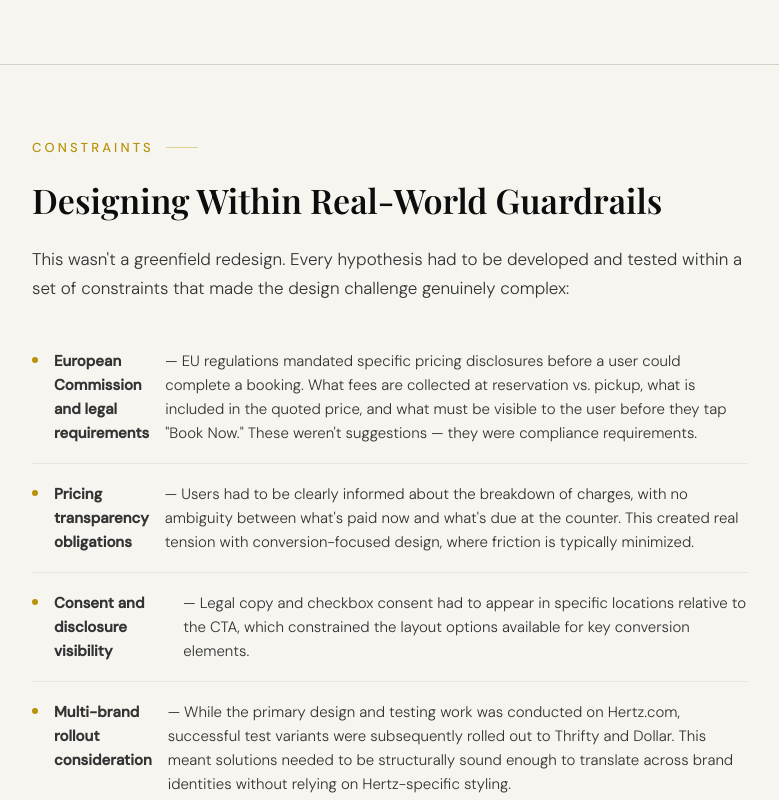
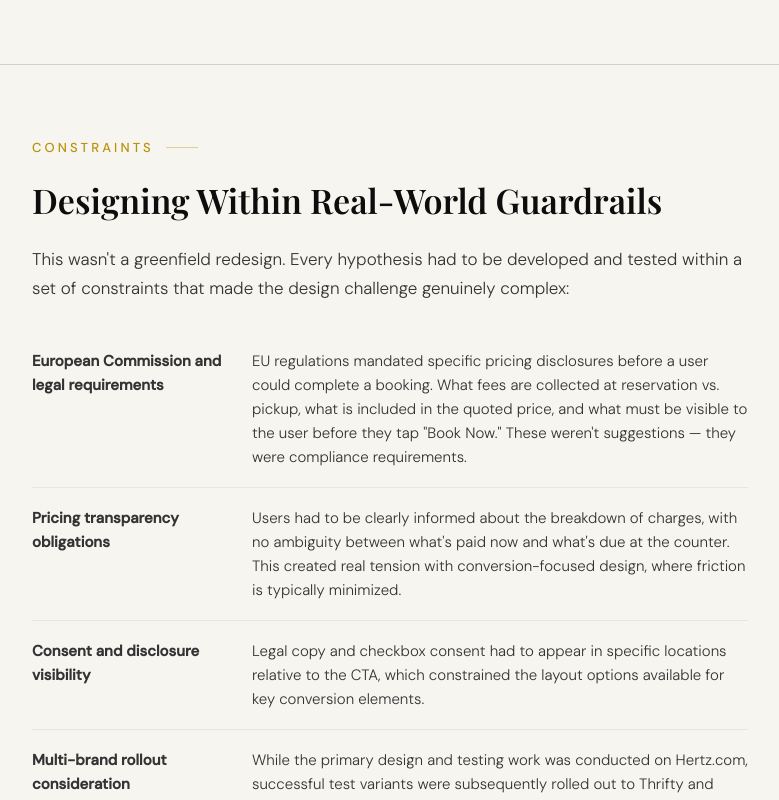
Before and after one commit to cpupton/hertz-case-study, a plain HTML site: page index.html in a window 1280 px wide. Shown: the part 2000-2800 px from the top of the page, without its empty margins (250-1029 px from the left). Drawn offline with nearby package versions, Linux system fonts and the light colour scheme; a web font is replaced by a local one.

Commit message:
Add files via upload

```diff
--- a/index.html
+++ b/index.html
@@ -537,7 +537,7 @@
         <span>A/B Testing · Friction Reduction · Competitive Audit · Prototyping</span>
       </div>
       <div class="meta-item">
-        <label>Test Concepts</label>
+        <label>Identified Test Concepts</label>
         <span>8–12 Checkout Hypotheses</span>
       </div>
     </div>
@@ -590,13 +590,30 @@ The gap itself was the diagnosis. Members are high-intent users who've already f
     <h2>Designing Within Real-World Guardrails</h2>
     <p>This wasn't a greenfield redesign. Every hypothesis had to be developed and tested within a set of constraints that made the design challenge genuinely complex:</p>
 
-    <ul class="findings">
-      <li><strong>European Commission and legal requirements</strong> — EU regulations mandated specific pricing disclosures before a user could complete a booking. What fees are collected at reservation vs. pickup, what is included in the quoted price, and what must be visible to the user before they tap "Book Now." These weren't suggestions — they were compliance requirements.</li>
-      <li><strong>Pricing transparency obligations</strong> — Users had to be clearly informed about the breakdown of charges, with no ambiguity between what's paid now and what's due at the counter. This created real tension with conversion-focused design, where friction is typically minimized.</li>
-      <li><strong>Consent and disclosure visibility</strong> — Legal copy and checkbox consent had to appear in specific locations relative to the CTA, which constrained the layout options available for key conversion elements.</li>
-      <li><strong>Multi-brand rollout consideration</strong> — While the primary design and testing work was conducted on Hertz.com, successful test variants were subsequently rolled out to Thrifty and Dollar. This meant solutions needed to be structurally sound enough to translate across brand identities without relying on Hertz-specific styling.</li>
-      <li><strong>US checkout as benchmark, not template</strong> — The US experience was a reference point for conversion performance, but couldn't be directly replicated due to the legal and regulatory differences between markets.</li>
-    </ul>
+    <table style="width:100%; border-collapse:collapse; margin:28px 0; font-size:15px; font-weight:300; color:#333; line-height:1.6;">
+      <tbody>
+        <tr style="border-bottom:1px solid var(--light-gray);">
+          <td style="width:220px; min-width:220px; padding:18px 24px 18px 0; vertical-align:top;"><strong>European Commission and legal requirements</strong></td>
+          <td style="padding:18px 0; vertical-align:top;">EU regulations mandated specific pricing disclosures before a user could complete a booking. What fees are collected at reservation vs. pickup, what is included in the quoted price, and what must be visible to the user before they tap "Book Now." These weren't suggestions — they were compliance requirements.</td>
+        </tr>
+        <tr style="border-bottom:1px solid var(--light-gray);">
+          <td style="width:220px; min-width:220px; padding:18px 24px 18px 0; vertical-align:top;"><strong>Pricing transparency obligations</strong></td>
+          <td style="padding:18px 0; vertical-align:top;">Users had to be clearly informed about the breakdown of charges, with no ambiguity between what's paid now and what's due at the counter. This created real tension with conversion-focused design, where friction is typically minimized.</td>
+        </tr>
+        <tr style="border-bottom:1px solid var(--light-gray);">
+          <td style="width:220px; min-width:220px; padding:18px 24px 18px 0; vertical-align:top;"><strong>Consent and disclosure visibility</strong></td>
+          <td style="padding:18px 0; vertical-align:top;">Legal copy and checkbox consent had to appear in specific locations relative to the CTA, which constrained the layout options available for key conversion elements.</td>
+        </tr>
+        <tr style="border-bottom:1px solid var(--light-gray);">
+          <td style="width:220px; min-width:220px; padding:18px 24px 18px 0; vertical-align:top;"><strong>Multi-brand rollout consideration</strong></td>
+          <td style="padding:18px 0; vertical-align:top;">While the primary design and testing work was conducted on Hertz.com, successful test variants were subsequently rolled out to Thrifty and Dollar. This meant solutions needed to be structurally sound enough to translate across brand identities without relying on Hertz-specific styling.</td>
+        </tr>
+        <tr>
+          <td style="width:220px; min-width:220px; padding:18px 24px 18px 0; vertical-align:top;"><strong>US checkout as benchmark, not template</strong></td>
+          <td style="padding:18px 0; vertical-align:top;">The US experience was a reference point for conversion performance, but couldn't be directly replicated due to the legal and regulatory differences between markets.</td>
+        </tr>
+      </tbody>
+    </table>
 
     <p>Rather than treating compliance requirements as obstacles to work around, I used them as a forcing function: if we had to surface pricing information prominently anyway, could we do it in a way that also built user confidence?</p>
   </div>
```
